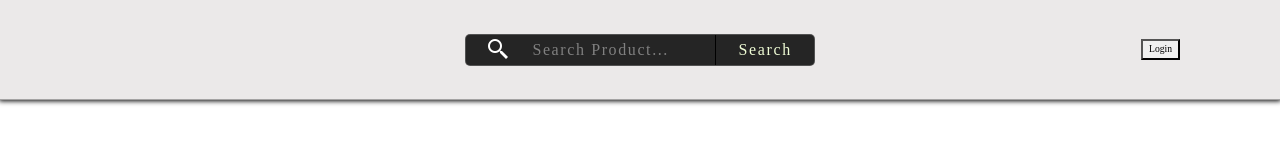
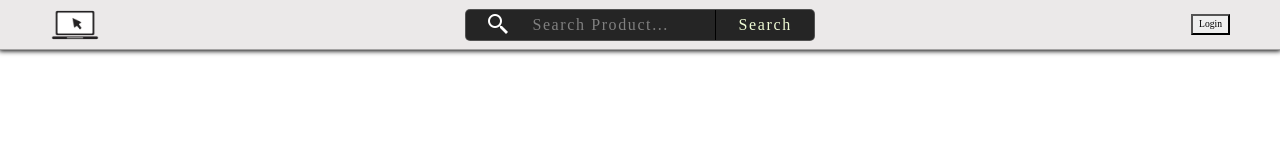
Before and after one commit to ErickAyllon/CompuTechShop-CLIENT, a React (Create React App) app: page / in a window 1280 px wide. Shown: the top 160 px of the page. Built offline with nearby package versions, Linux system fonts and the light colour scheme; no server answers; a web font is replaced by a local one.

Commit message:
mejorando

```diff
--- a/src/Components/NavBar/NavBar.module.css
+++ b/src/Components/NavBar/NavBar.module.css
@@ -2,11 +2,10 @@
     width: 100%;
     position: relative;
     display: flex;
-    height: 100px;
+    height: 50px;
     background-color: rgba(220, 217, 217, 0.573);
     /* border-radius: 0px 0px 25px 25px; */
     align-items: center;
-    justify-content: space-around;
     text-align: center;
     border-bottom: 1px solid rgba(0, 0, 0, 0.3);
     color: black;
@@ -19,5 +18,21 @@
 
   .auth0 {
     position: absolute;
-    right: 100px;
+    right: 50px;
   }
+
+  .logo {
+    position: absolute;
+    left: 50px;
+    cursor: pointer;
+    background-image: url(../../Images/logo.png);
+    background-size: contain;
+    background-repeat: no-repeat;
+    background-position: center;
+    width: 50px;
+    height: 50px;
+  }
+
+  .searchBarCall {
+    margin: auto;
+  }
--- a/src/Components/NavBar/Navbar.jsx
+++ b/src/Components/NavBar/Navbar.jsx
@@ -5,12 +5,20 @@ import Profile from '../Profile'
 import { useAuth0 } from "@auth0/auth0-react";
 import styles from './NavBar.module.css'
 import SearchBar from '../SearchBar/SearchBar';
+import { Link } from 'react-router-dom';
 
 function NavBar() {
   const { isAuthenticated } = useAuth0();
   return (
     <nav className={styles.NavBar}>
-      <SearchBar />
+      <div className={styles.logo}>
+        <Link to="/">
+
+        </Link>
+      </div>
+      <div className={styles.searchBarCall}>
+        <SearchBar />
+      </div>
       <div className={styles.auth0}>
         {isAuthenticated ? <LogOutButton /> : <LoginButton />}
         <Profile />
--- a/src/Components/SearchBar/SearchBar.module.css
+++ b/src/Components/SearchBar/SearchBar.module.css
@@ -12,7 +12,7 @@
   .searchBarContainer input {
     text-align: center;
     width: 100%;
-    color: #CE2211;
+    color: yellow;
     border: 0;
     background: transparent;
     border-radius: 20px 0 0 20px;
@@ -51,8 +51,8 @@
 
   .searchBarContainer button:hover {
     color: black;
-    background: #CE2211;
-    border-color: #CE2211;
+    background: yellow;
+    border-color: yellow;
   }
 
   .searchBarContainer button:active {
```
Also changed, not shown: public/robots.txt (deleted), src/Images/logo.png (added), src/Images/logo2.png (added).
